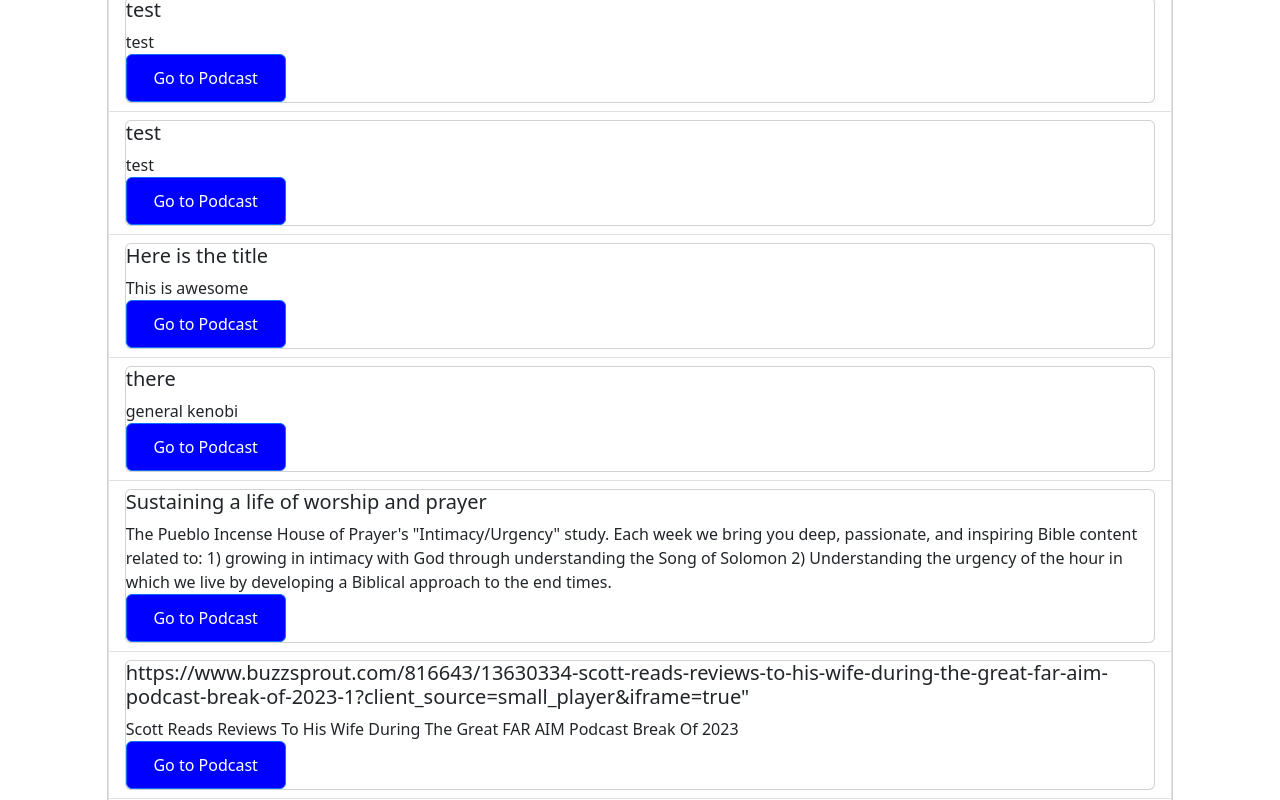
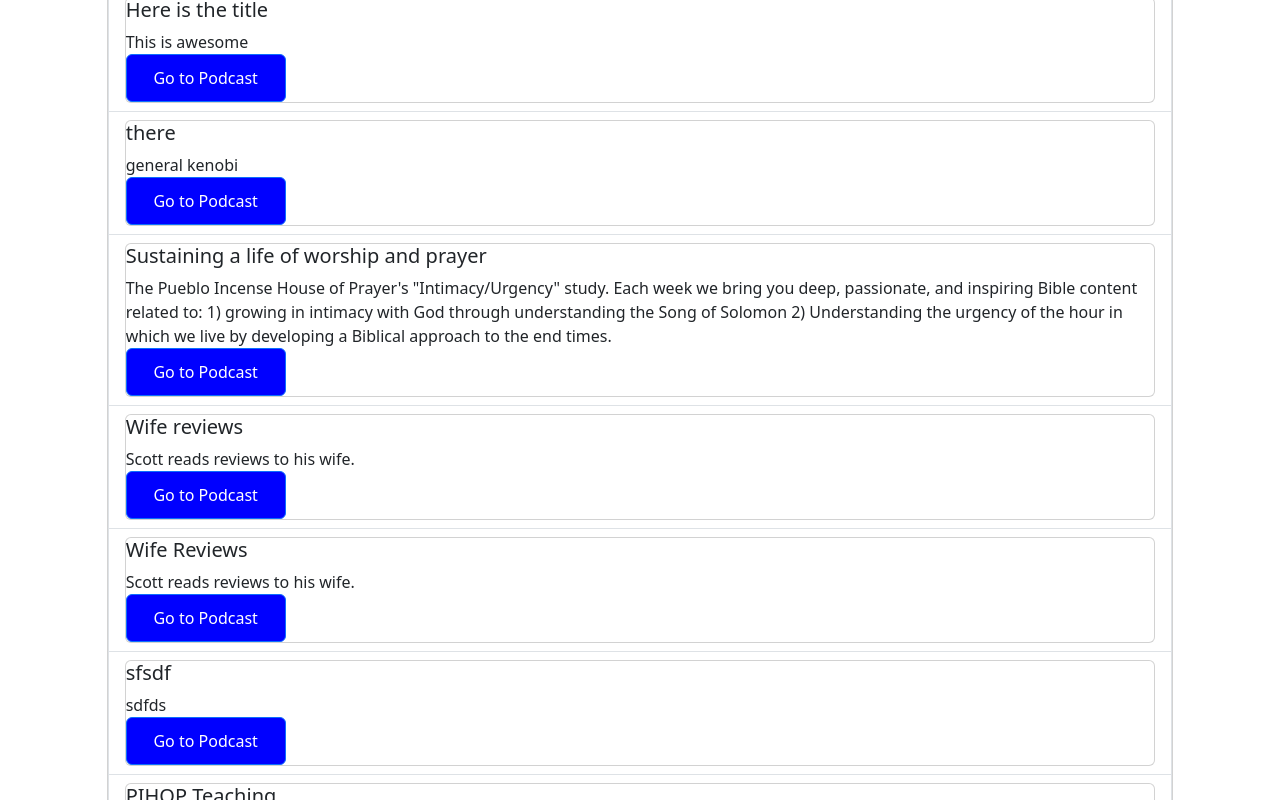
Before and after one commit to bethel-school-of-technology/team-coding-huskies-frontend, a React (Create React App) app: page /podcast in a window 1280 px wide. Shown: the part 900-1700 px from the top of the page. Built offline with nearby package versions, Linux system fonts and the light colour scheme; data requests are answered from the project's data file.

Commit message:
10/14 UPDATE 2

```diff
--- a/src/PodcastData.json
+++ b/src/PodcastData.json
@@ -11,6 +11,12 @@
       "password": "$2a$10$3.2107dTTAO3zdOjrU8JDessDO/tfceklfTj.0FDH4b30rxUWRfT.",
       "username": " test",
       "id": 2
+    },
+    {
+      "email": "keysmash@testing.com",
+      "password": "$2a$10$tWskww7tGDxwkFWvwEWK9uXNCPCditIEO60qpo65DMuoaS7iMl0Mm",
+      "username": "keysmash",
+      "id": 3
     }
   ],
   "podcasts": [
@@ -30,19 +36,7 @@
       "title": "test",
       "description": "test",
       "podcastLink": "Hello",
-      "id": 2
-    },
-    {
-      "title": "test",
-      "description": "test",
-      "podcastLink": "Hello",
       "id": 3
-    },
-    {
-      "title": "test",
-      "description": "test",
-      "podcastLink": "Hello",
-      "id": 6
     },
     {
       "title": "test",
@@ -73,12 +67,6 @@
       "title": "Sustaining a life of worship and prayer",
       "description": "The Pueblo Incense House of Prayer's \"Intimacy/Urgency\" study. Each week we bring you deep, passionate, and inspiring Bible content related to: 1) growing in intimacy with God through understanding the Song of Solomon 2) Understanding the urgency of the hour in which we live by developing a Biblical approach to the end times.",
       "podcastLink": "https://www.buzzsprout.com/1832723/9938445-breaking-down-scriptures-that-speak-about-the-rapture-of-the-church"
-    },
-    {
-      "id": 12,
-      "title": "https://www.buzzsprout.com/816643/13630334-scott-reads-reviews-to-his-wife-during-the-great-far-aim-podcast-break-of-2023-1?client_source=small_player&iframe=true\" ",
-      "description": " Scott Reads Reviews To His Wife During The Great FAR AIM Podcast Break Of 2023",
-      "podcastLink": "Wife Reviews"
     },
     {
       "id": 13,
--- a/src/components/NavBar.js
+++ b/src/components/NavBar.js
@@ -20,13 +20,13 @@ function NavBar() {
                   Logout
                 </Nav.Link>
                 <Nav.Link as={Link} to="/podcast">PodCast</Nav.Link>
-                <Nav.Link as={Link} to="/podcast">PodCast</Nav.Link>
+
               </>
             ) : (
               <>
                 <Nav.Link as={Link} to="/">Log In</Nav.Link>
                 <Nav.Link as={Link} to="/create-account">Create Account</Nav.Link>
-
+                <Nav.Link as={Link} to="/podcast">PodCast</Nav.Link>
               </>
             )}
           </Nav>
--- a/src/components/PodcastDetail.js
+++ b/src/components/PodcastDetail.js
@@ -1,11 +1,14 @@
 import { useState, useContext, useEffect } from "react";
-import { Card } from "react-bootstrap";
-import { useParams } from "react-router-dom";
+import { Button, Card } from "react-bootstrap";
+import { useNavigate, useParams } from "react-router-dom";
 import PlayerContext from "../contexts/PlayerContext";
+import UserContext from "../contexts/UserContext";
 
 
 function PodcastDetail() {
-  const {getPodcast } = useContext(PlayerContext);
+  const {getPodcast, deletePodcast} = useContext(PlayerContext);
+  const navigate = useNavigate();
+  const { isAuthenticated } = useContext(UserContext);
   const [podcast, setPodcast] = useState({});
   let params = useParams();
   let id = params.id
@@ -19,7 +22,10 @@ function PodcastDetail() {
     }
     fetch();
   }, [id]);
-
+  function handleDeletePodcast(id) {
+    deletePodcast(id)
+    navigate('/podcast')
+  };
 
     return (
         <div>
@@ -36,6 +42,16 @@ function PodcastDetail() {
 
 
       </Card.Body>
+      {isAuthenticated ? (
+                    <Button onClick={() => handleDeletePodcast(podcast.id)}
+                    style={{ width: '10rem', height: '3rem', position: 'right' }} className="delete-button-color"
+                    variant="danger"
+
+                    >Delete</Button>
+                ):(
+                  <>
+                  </>
+                )}
     </Card>
         </div>
      );
--- a/src/components/PodcastList.js
+++ b/src/components/PodcastList.js
@@ -49,6 +49,7 @@ function PodcastList() {
     navigate(`/podcast/detail/${podcast.id}`);
   };
 
+
   return (
     <div>
       <img src="/images/logo.jpeg" height="200" />
@@ -80,6 +81,7 @@ function PodcastList() {
                 onClick={() => handleSelectPodcast(podcast)}
                 style={{ width: '10rem', height: '3rem', position: 'right' }} className="button-color"
                 >Go to Podcast</Button>
+
                 </Card>
             </ListGroup.Item>
           ))}
```
